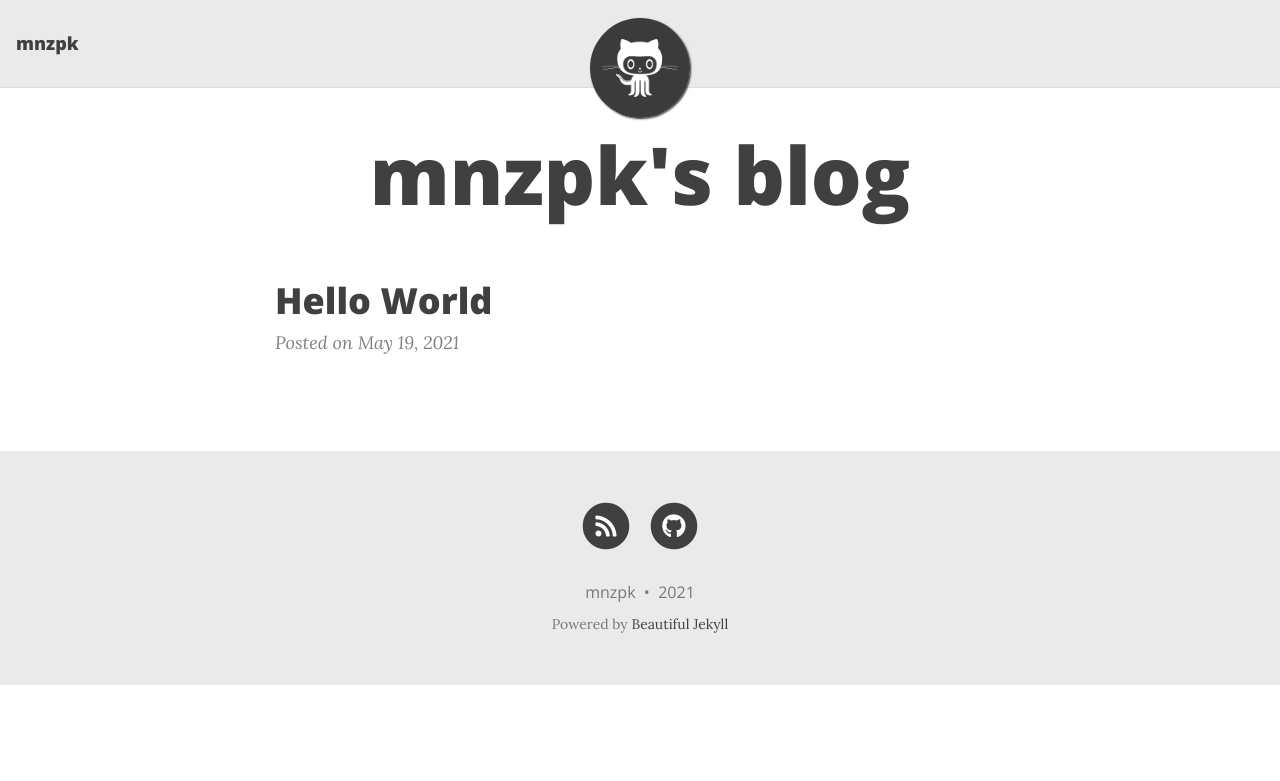
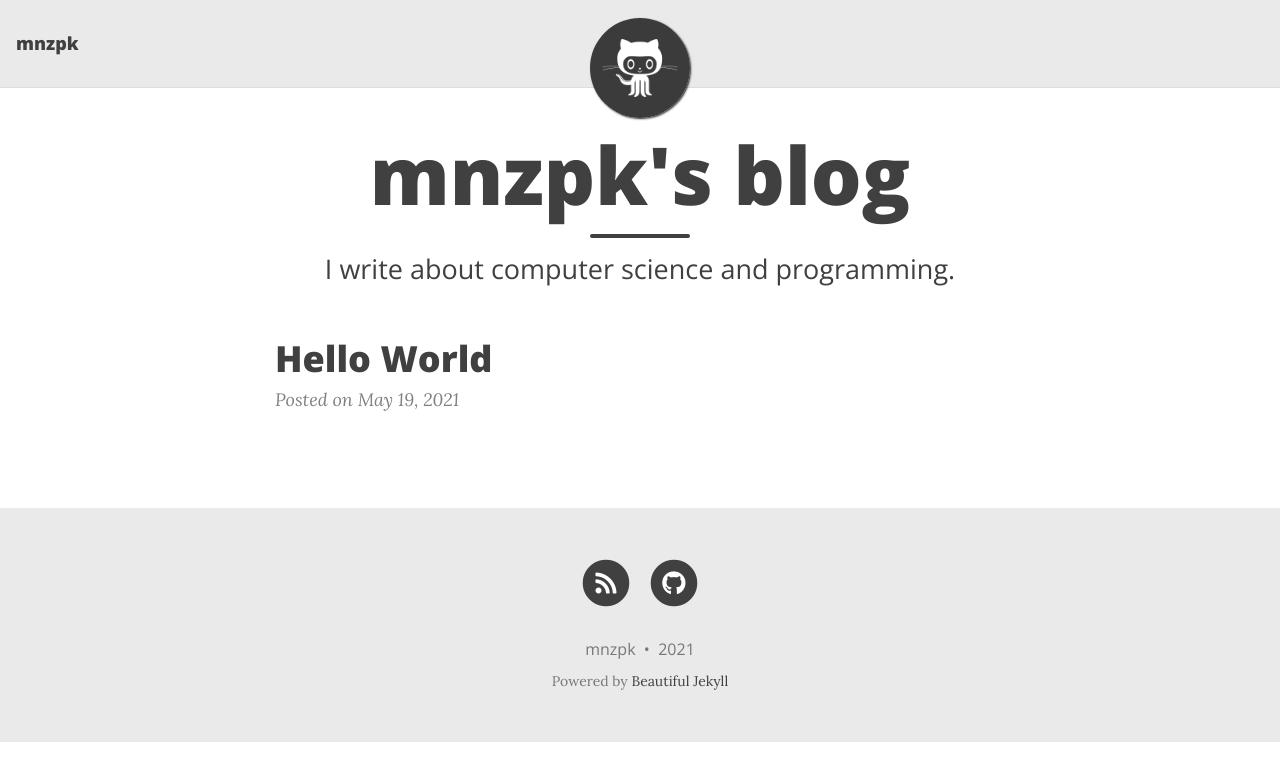
Before and after one commit to mnzpk/mnzpk.github.io, a Jekyll site: the page built from index.html, in a window 1280 px wide. Shown: the top 781 px of the page. Built offline with Jekyll 4.4.1, drawn with Linux system fonts in a browser that asks for light colours; nearby versions of some CDN libraries; the list of posts is cut into pages by our own code.

Commit message:
fix index.html

```diff
--- a/index.html
+++ b/index.html
@@ -1,4 +1,5 @@
 ---
 layout: home
 title: mnzpk's blog
+subtitle: I write about computer science and programming.
 ---
```
